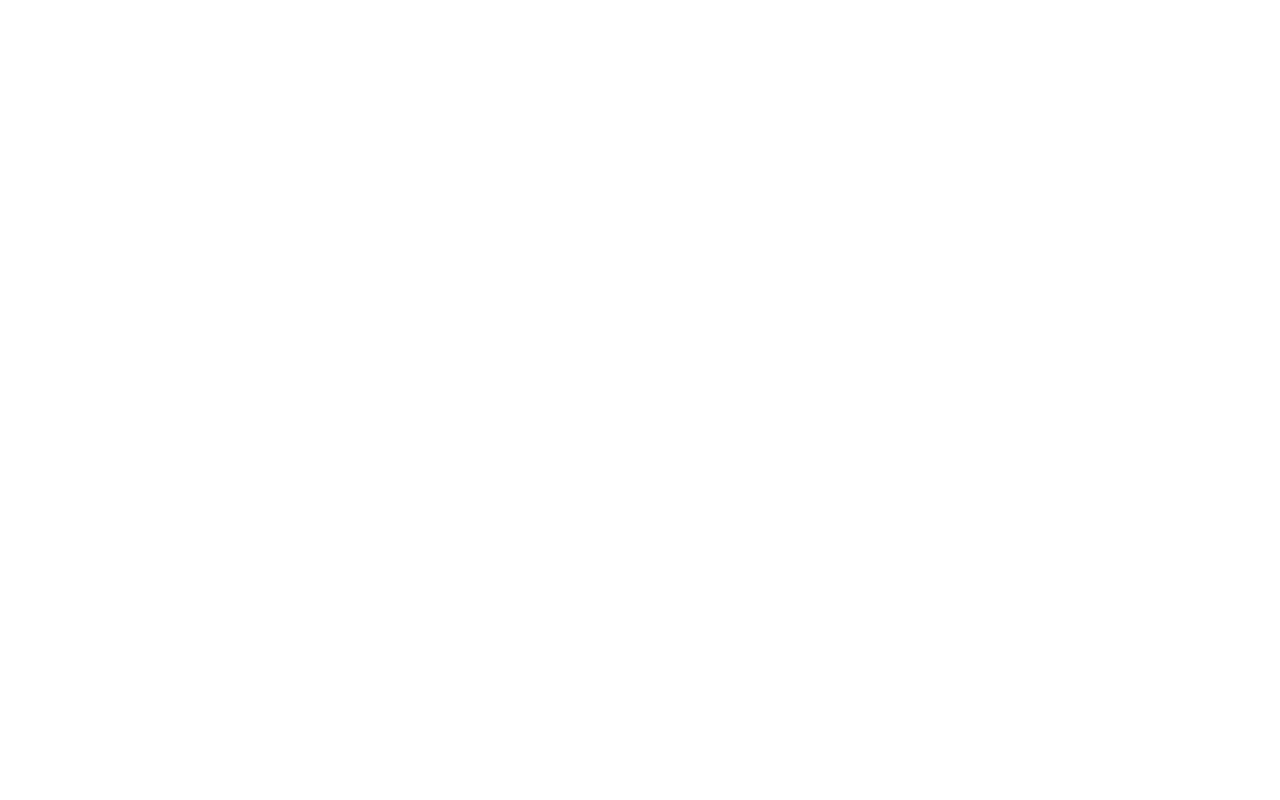
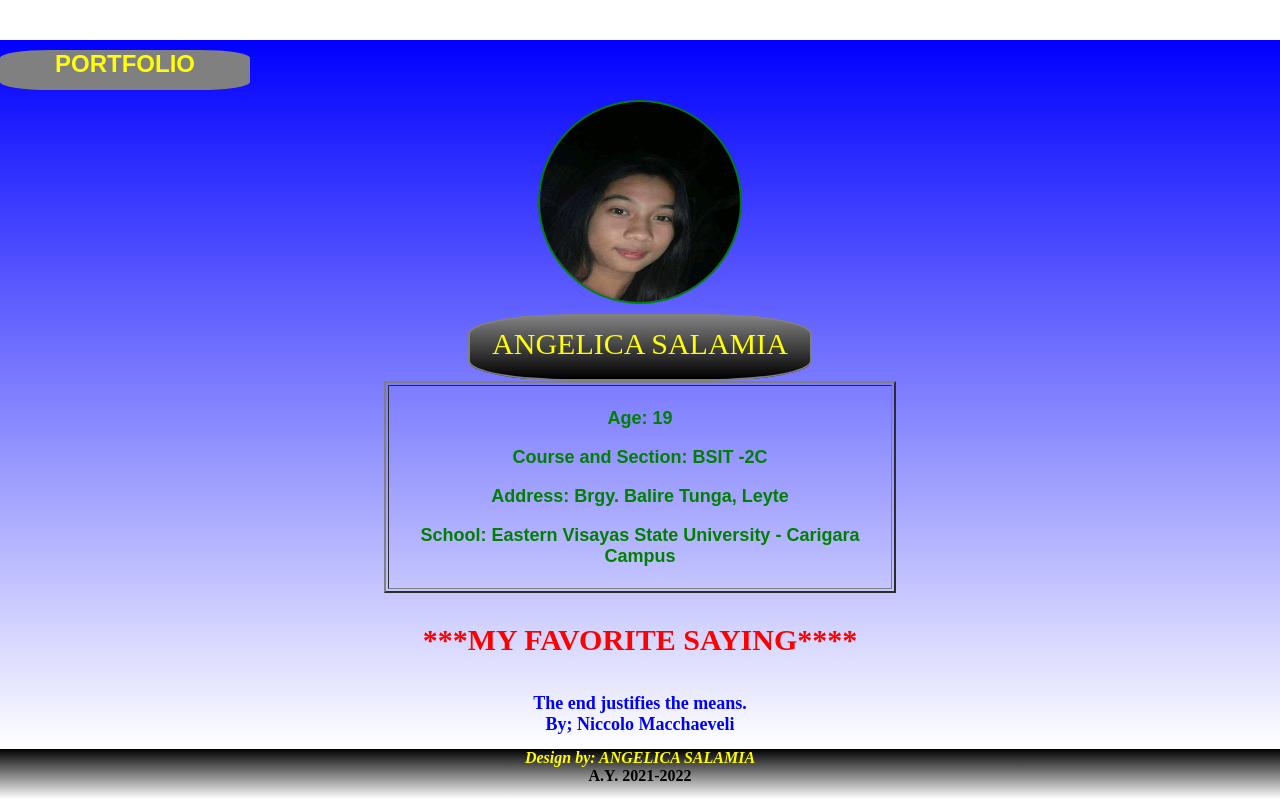
Before and after one commit to AngelicaSalamia19/Activity1, a plain HTML site: page index.html in a window 1280 px wide. Drawn offline with Linux system fonts and the light colour scheme.

Commit message:
done portfolio branch

```diff
--- a/index.html
+++ b/index.html
@@ -1,9 +1,157 @@
 <!DOCTYPE html>
 <html>
+    <meta charset="utf-8">
+	<meta http-equiv="X-UA-Compatible" content="IE-edge">
+	<meta name="viewport" content="width=device-width, initial-scale=1.0">
+    <head>
     <head>
         <title>FIRST ACTIVITY</title>
+        <style>
+            @import url("https://fonts.googleapis.com/css?family=Tangerine:wght@300;400&display=swap");
+
+            main{
+    position:center;
+      margin-bottom: 0;
+                position: fixed;
+                top:40px;
+                bottom: 50px;
+                left: 0px;
+                right: 0;
+                overflow: auto;
+
+                background-size: 100%;
+                background-position: center;
+                background-repeat: no-repeat;
+                background: linear-gradient(blue,white);
+            }
+            .my-info{
+
+                background-color: gray;
+                color: yellow;
+                height: 40px;
+                text-align: center;
+                width: 250px;
+                margin-bottom: 10px;
+                border-radius: 20%;
+            }
+            .text{
+                font-family: Arial, Helvetica, sans-serif;
+                margin-top: 10px;
+
+
+            }
+
+
+            .portfolio-container {
+                display: grid;
+                place-items: center;
+            }
+
+            .portfolio-container img {
+                width: 200px;
+                height: 200px;
+                border-radius: 50%;
+                border:2px solid green;
+            }
+
+            .portfolio-container .name {
+                margin-top: 10px;
+                font-size: 30px;
+                color:yellow;
+            }
+             fieldset{
+                border-radius: 30%;
+                border: 2px solid gray;
+                background: linear-gradient(gray,black);
+             }
+
+            .details{
+
+                font-size: 18px;
+                font-family: Arial;
+                color: green;
+
+            }
+            .motto{
+                color: blue;
+                text-align: center;
+            }
+            .motto-life {
+                margin-bottom: 0px;
+                color:red;
+                font-size: 30px;
+            }
+            .gallery-info{
+                background-color: gray;
+                color: yellow;
+                height: 40px;
+                text-align: center;
+                width: 250px;
+                margin-bottom: 10px;
+                margin-top: 40px;
+                border-radius: 20%;
+            }
+            .gallery-container img{
+                border:2px solid green;
+                border-radius: 20%;
+            }
+            .footer{
+            text-align: center;
+                position: absolute;
+                left: 0;
+                bottom: 1px;
+                width: 100%;
+                height: 50px;
+                overflow: hidden;
+                background: linear-gradient(black,white);
+
+
+        </style>
+
     </head>
     <body>
+        <main>
 
+    <div class="my-info"><h2 class="text">PORTFOLIO</h2>
+    </div>
+	<div class="container">
+        <div class="portfolio-container">
+            <img src="Angelica.jpeg"
+                alt="userimg">
+            <div class="name"><fieldset>ANGELICA SALAMIA</fieldset></div>
+            <div class="details">
+                <center>
+                    <table border="2px solid gray">
+                        <tr><th width="500px" height="200px">
+
+
+                    <p><b>Age: 19</b></p>
+                    <p><b>Course and Section: BSIT -2C</b></p>
+                    <p><b>Address: Brgy. Balire Tunga, Leyte</b></p>
+                    <p><b>School: Eastern Visayas State University - Carigara Campus</b></p>
+
+
+
+            </th></tr>
+            </table>
+
+            </center>
+            </div>
+        </div>
+
+    </div>
+    <div class="motto">
+    <center><p class="motto-life"><b>***MY FAVORITE SAYING****</b></p></center>
+         <br>
+                <center><p style="font-size: 18px "><b>The end justifies the means.
+<br>By; Niccolo Macchaeveli</b></p></center></div>
+</main>
+        <footer class="footer">
+  <center>
+  <b style="color: yellow;"><i>Design by: ANGELICA SALAMIA</i></b>
+  <br>
+  <b>A.Y. 2021-2022</b>
+</center>
+</footer>
     </body>
 </html>
```
Also changed, not shown: Angelica.jpeg (added).
